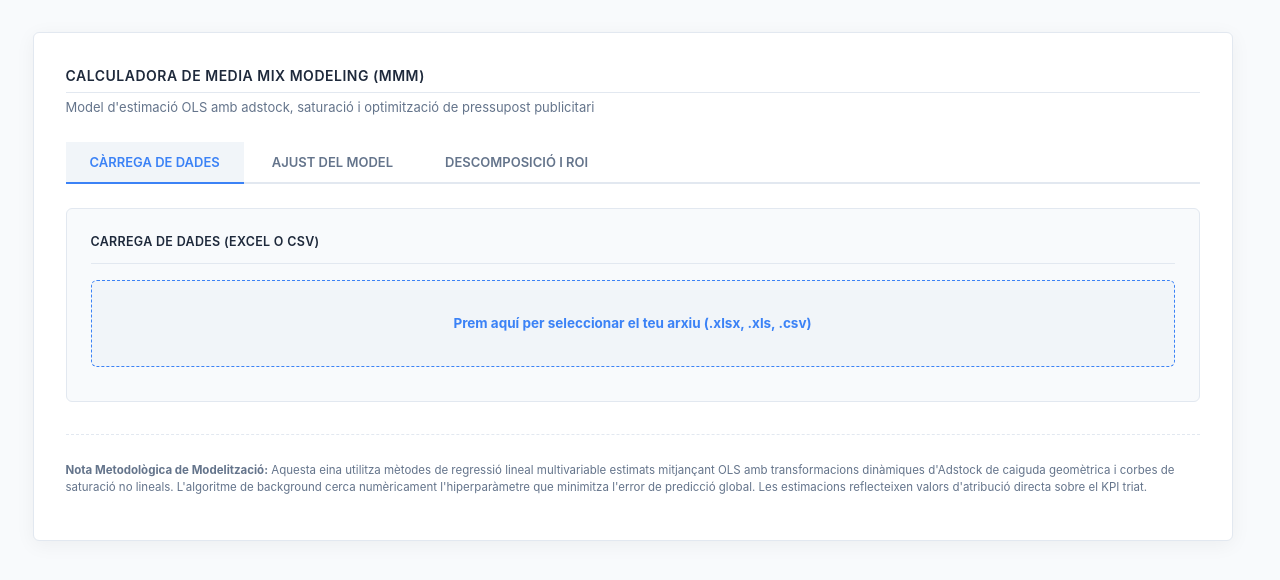
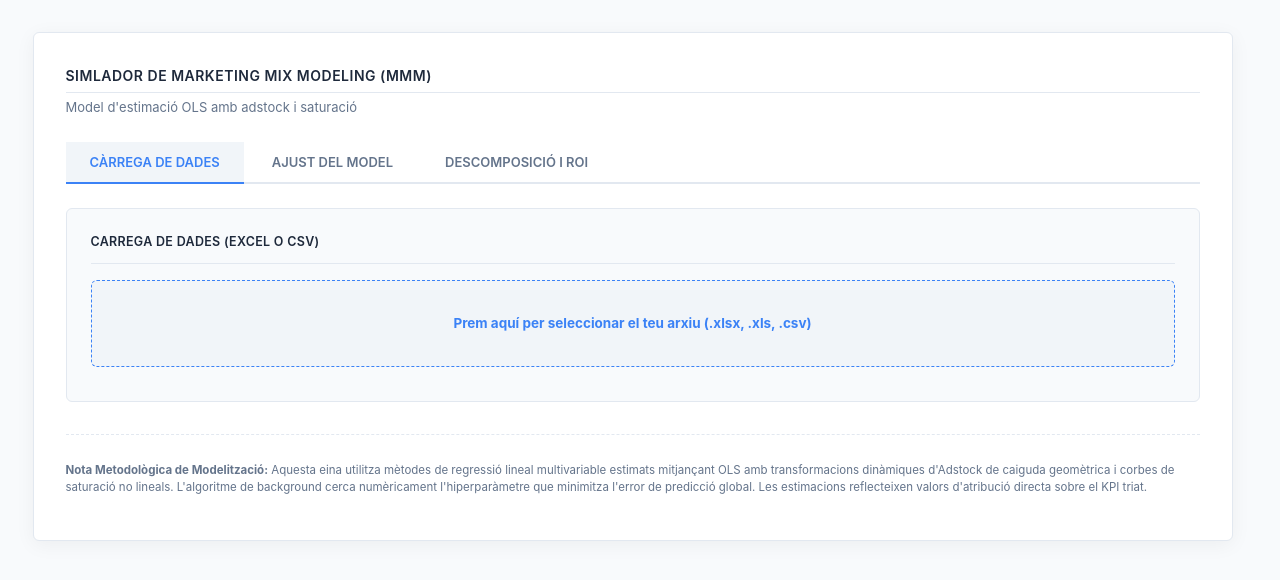
Before and after one commit to alberthr/alberthr.github.io, a Jekyll site: the page calculadores/simulador_mmm.html, which Jekyll copies as it is, in a window 1280 px wide. Shown: the top 580 px of the page. Built offline with Jekyll 4.4.1, drawn with Linux system fonts in a browser that asks for light colours.

Commit message:
Update simulador_mmm.html

```diff
--- a/calculadores/simulador_mmm.html
+++ b/calculadores/simulador_mmm.html
@@ -263,8 +263,8 @@
 <body>
 
 <div class="container">
-    <div class="ccob-title">Calculadora de Media Mix Modeling (MMM)</div>
-    <h3 class="ccob-subtitle">Model d'estimació OLS amb adstock, saturació i optimització de pressupost publicitari</h3>
+    <div class="ccob-title">Simlador de Marketing Mix Modeling (MMM)</div>
+    <h3 class="ccob-subtitle">Model d'estimació OLS amb adstock i saturació</h3>
 
     <div class="tabs-container">
         <button class="tab-btn active" id="btn-carrega" onclick="switchTab('tab-carrega')">Càrrega de Dades</button>
```
